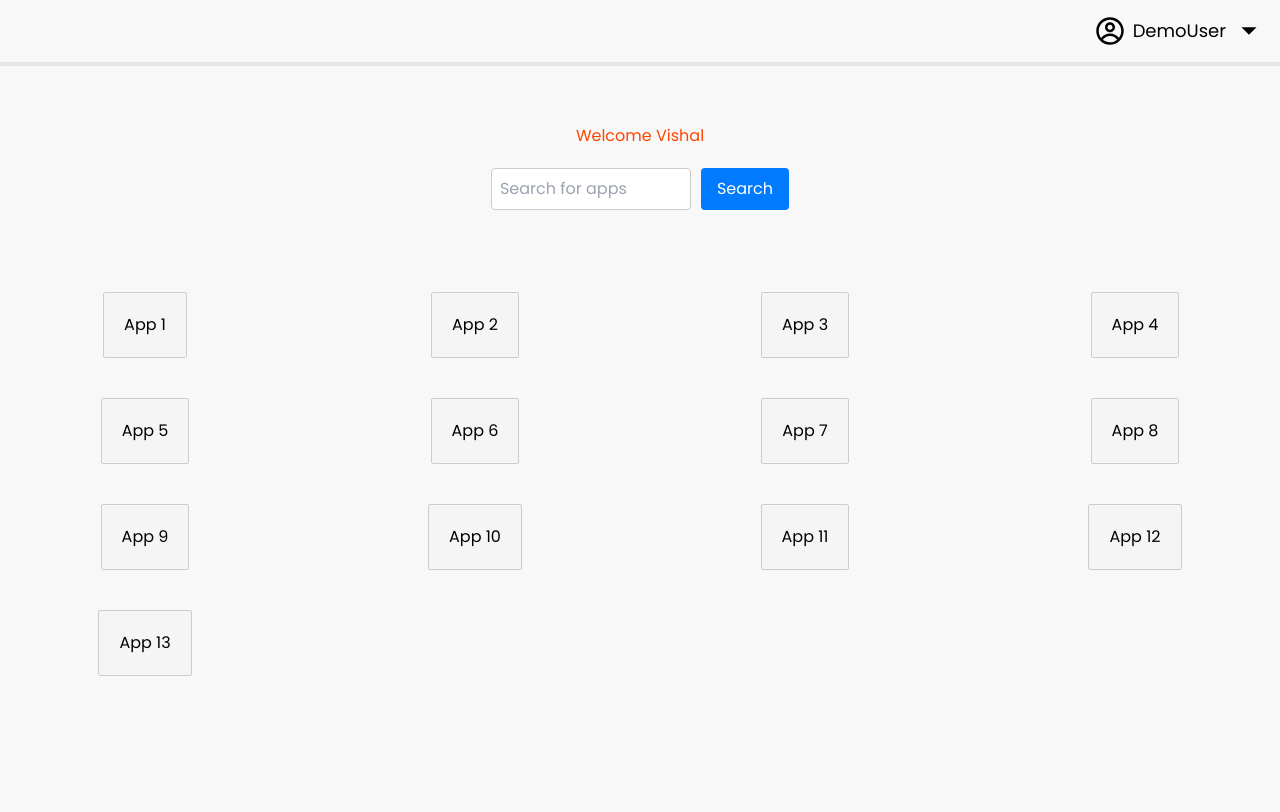
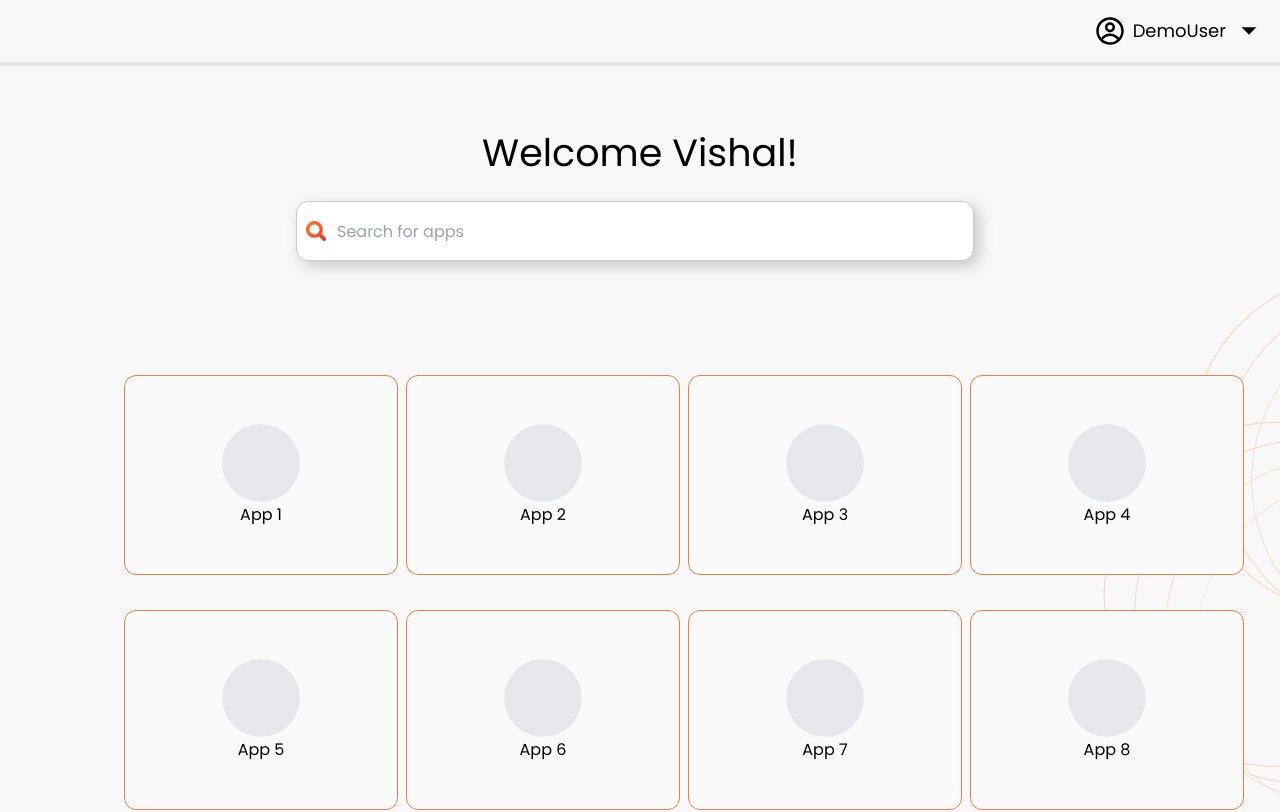
Before and after one commit to ntiwari11/BasketHunt-Dashboard, a React (Create React App) app in the folder client/: page /dashboard in a window 1280 px wide. Shown: the top 812 px of the page. Built offline with nearby package versions, Linux system fonts and the light colour scheme.

Commit message:
Dashboard UI Update

```diff
--- a/client/src/components/DashboardContainer/DashboardCards.jsx
+++ b/client/src/components/DashboardContainer/DashboardCards.jsx
@@ -1,6 +1,7 @@
 import React from "react";
 import "./Styles/DashboardCards.css";
 import { useNavigate } from "react-router-dom";
+import { FaCircle } from "react-icons/fa";
 const DashboardCards = ({ setAppTabs, appTabs, windowWidth }) => {
   const navigate = useNavigate();
   const cardsData = [
@@ -106,10 +107,13 @@ const DashboardCards = ({ setAppTabs, appTabs, windowWidth }) => {
             className="card cursor-pointer"
             key={card.id}
           >
+            {/* <img className="imgc" src={card.image} alt="img" /> */}
+            <FaCircle className="imgc" color="#e5e7eb" />
             <h2>{card.appName}</h2>
             {/* <p>{card.content}</p> */}
           </div>
         ))}
+        <img className="img" src="./circle image.png" alt="img" />
       </div>
     </div>
   );
--- a/client/src/components/DashboardContainer/DashboardSearchBar.jsx
+++ b/client/src/components/DashboardContainer/DashboardSearchBar.jsx
@@ -13,17 +13,17 @@ const DashboardSearchBar = ({ onSearch }) => {
   return (
     <>
       <div className="body_top">
-        <h1>Welcome Vishal</h1>
+        <p className="body_p">Welcome Vishal!</p>
         <div className="search-bar">
-          <input
-            type="text"
-            placeholder="Search for apps "
-            value={query}
-            onChange={handleInputChange}
-          />
-          <button className="searchButton" onClick={handleSearch}>
-            Search
-          </button>
+          <div class="input-container">
+            <img class="imgs" src="./search.png" alt="img" />
+            <input
+              type="text"
+              placeholder="Search for apps"
+              value={query}
+              onChange={handleInputChange}
+            />
+          </div>
         </div>
       </div>
     </>
--- a/client/src/components/DashboardContainer/Styles/DashboardCards.css
+++ b/client/src/components/DashboardContainer/Styles/DashboardCards.css
@@ -1,24 +1,36 @@
+html {
+  font-size: 16px;
+}
+
 .body-middle {
-  margin-top: 1.4rem;
-  padding-top: 2.5rem;
-  padding-bottom: 1.3rem;
+  margin-top: 0.875rem;
+  padding: 5rem 7.75rem;
 }
+
 .card-grid {
   display: grid;
   grid-template-columns: repeat(4, 1fr);
-  gap: 40px;
-  justify-items: center;
+  gap: 2.1875rem 0.5rem;
 }
 
 .card {
-  background-color: #f5f5f5;
-  padding: 20px;
-  border: 1px solid #ccc;
-  border-radius: 2px;
+  padding: 2.8125rem;
+  border: 0.0625rem solid transparent;
+  border-radius: 0.75rem;
+  border-color: #ff7a3d;
+  background-color: rgb(250, 250, 250);
+  width: 17.125rem;
+  height: 12.5rem;
   text-align: center;
   display: flex;
   flex-direction: column;
-  justify-content: space-between;
+  justify-content: center;
+  transition: border-color 0.3s ease-in-out;
+  align-items: center;
+}
+
+.card:hover {
+  box-shadow: 0.3125rem 0.3125rem 0.9375rem rgba(0, 0, 0, 0.2);
 }
 
 .card h2 {
@@ -26,5 +38,17 @@
 }
 
 .card p {
-  margin-top: 5px;
+  margin-top: 0;
 }
+
+.img {
+  position: fixed;
+  right: 0;
+  bottom: 0;
+  z-index: -1;
+}
+
+.imgc {
+  height: 5rem;
+  width: 5rem;
+}
--- a/client/src/components/DashboardContainer/Styles/DashboardSearchBar.css
+++ b/client/src/components/DashboardContainer/Styles/DashboardSearchBar.css
@@ -1,3 +1,5 @@
+
+
 .body_top {
   display: flex;
   align-items: center;
@@ -15,20 +17,31 @@ input {
   padding: 8px;
   font-size: 16px;
   border: 1px solid #ccc;
-  border-radius: 4px;
-  width: 200px;
+  border-radius: 12px;
+  width: 678px;
+  height: 60px;
   margin-right: 10px;
+  box-shadow: 5px 5px 15px rgba(0, 0, 0, 0.2);
 }
 
-.searchButton {
-  padding: 8px 16px;
-  background-color: #007bff;
-  color: white;
-  border: none;
-  border-radius: 4px;
-  cursor: pointer;
+.body_p{
+  font-size: 38px;
+  font-weight: 400;
+  color: #000000;
+}
+.input-container {
+  display: inline-block;
+  position: relative;
 }
 
-.searchButton:hover {
-  background-color: #0056b3;
+.input-container input {
+  padding-left: 40px;
 }
+
+.input-container .imgs {
+  position: absolute;
+  left: 10px;
+  top: 50%;
+  transform: translateY(-50%);
+  width: 20px;
+}
--- a/client/src/components/LoginComponent/Login.jsx
+++ b/client/src/components/LoginComponent/Login.jsx
@@ -9,26 +9,10 @@ const Login = () => {
     navigate("/dashboard");
   };
   return (
-    // <div className="App_Farman">
-    //   <header className="App-header_Farman">
-    //     <p className="p1_Farman">Welcome back!</p>
-    //     <p className="p2_Farman">
-    //       Login below to reach your application behind Access
-    //     </p>
-    //     <section className="sec_Farman">
-    //       <img src="./image.png" alt="img" />
-    //       <button className="btn_Farman">
-    //         <a href="/dashboard">Login</a>
-    //       </button>
-    //     </section>
-    //     <img className="low_Farman" src="./circle image.png" alt="img" />
-    //   </header>
-    // </div>
-
     <div className="min-h-screen flex items-center justify-center flex-col">
       <header className="text-center">
-        <p className="font-semibold text-5xl">Welcome back!</p>
-        <p className="text-xl font-normal">
+        <p className="font-semibold text-5xl text-black">Welcome back!</p>
+        <p className="text-xl font-normal text-black">
           Login below to access your application
         </p>
         <section className="flex flex-col items-center">
```
Also changed, not shown: client/public/search.png (added).
